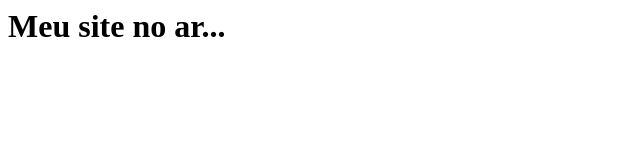
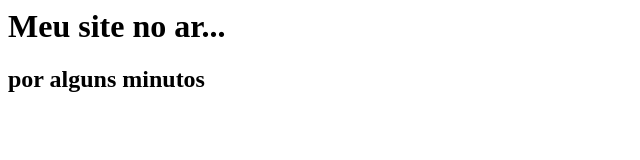
Before and after one commit to crylucsa/Meu-Site-, a plain HTML site: page index.html in a window 1280 px wide. Shown: the whole page, without its empty margins (0-640 px from the left). Drawn offline with Linux system fonts and the light colour scheme.

Commit message:
Update index.html

```diff
--- a/index.html
+++ b/index.html
@@ -1 +1,2 @@
 <h1>Meu site no ar... <h1>
+<h2>por alguns minutos </h2>
```
